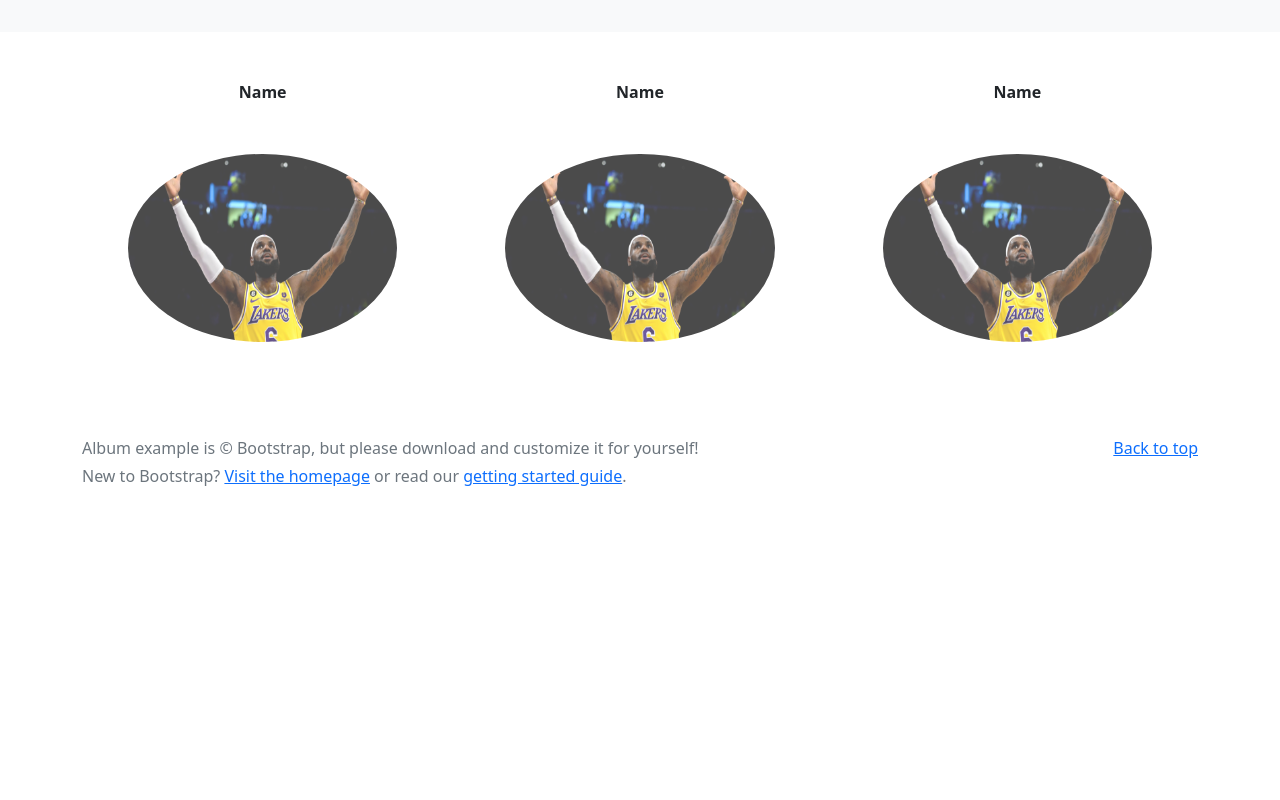
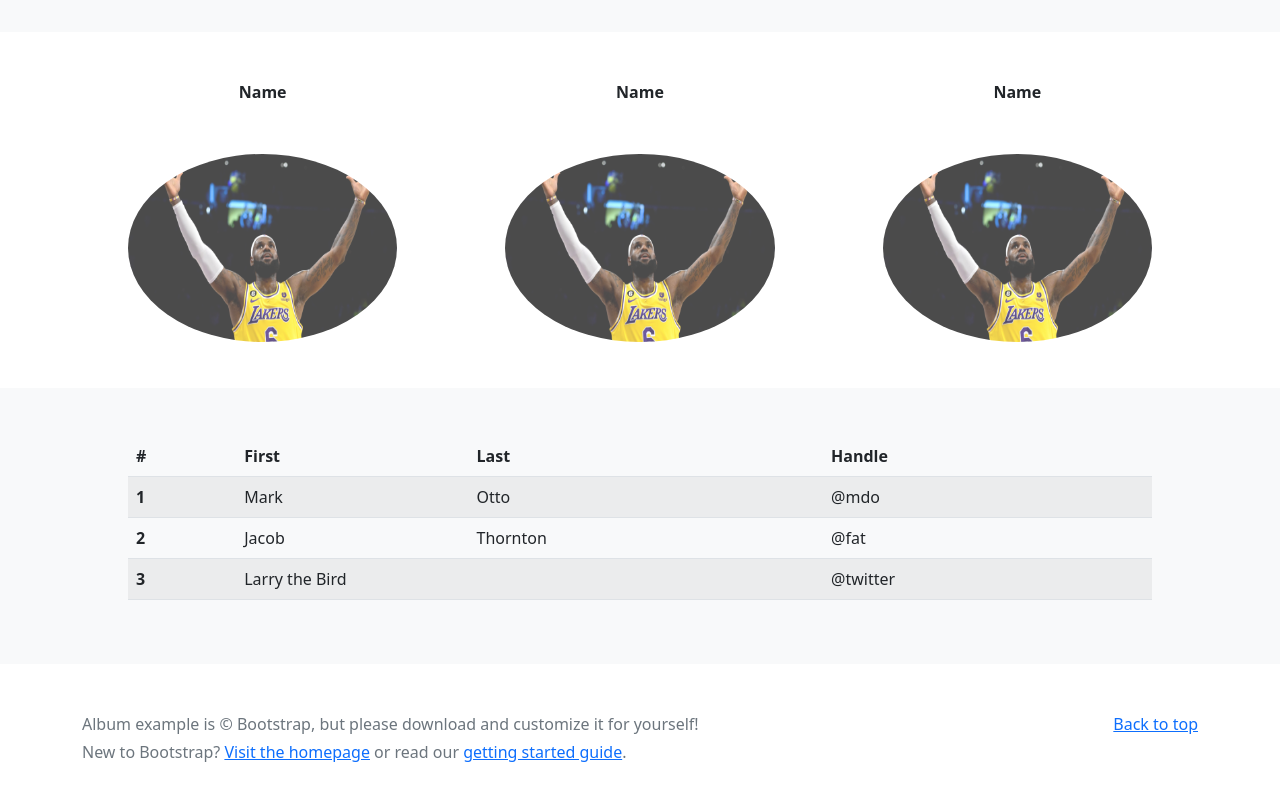
Before and after one commit to JonathanHew/BootstrapProject, a plain HTML site: page index.html in a window 1280 px wide. Shown: the part 1195-1995 px from the top of the page. Before the commit the page ends 1731 px from the top, so only its background shows below. Drawn offline with nearby package versions, Linux system fonts and the light colour scheme.

Commit message:
added a striped table from bootstrap with default info

```diff
--- a/Assets/CSS/site.css
+++ b/Assets/CSS/site.css
@@ -70,3 +70,8 @@
   .card-body {
     min-height: 200px;
   }
+
+  #table-div {
+    width: 80%;
+    margin: 0 auto;
+  }
--- a/index.html
+++ b/index.html
@@ -209,10 +209,10 @@
             <div class="col">
               <div class="card shadow-sm">
                 <img
-                src="Assets/Images/Carousel1.jpg"
-                class="card-img-top"
-                alt="..."
-              />
+                  src="Assets/Images/Carousel1.jpg"
+                  class="card-img-top"
+                  alt="..."
+                />
 
                 <div class="card-body">
                   <p class="card-text">
@@ -349,6 +349,39 @@
           </div>
         </div>
       </section>
+      <div class="album py-5 bg-light">
+        <div id="table-div">
+          <table class="table table-striped">
+            <thead>
+              <tr>
+                <th scope="col">#</th>
+                <th scope="col">First</th>
+                <th scope="col">Last</th>
+                <th scope="col">Handle</th>
+              </tr>
+            </thead>
+            <tbody>
+              <tr>
+                <th scope="row">1</th>
+                <td>Mark</td>
+                <td>Otto</td>
+                <td>@mdo</td>
+              </tr>
+              <tr>
+                <th scope="row">2</th>
+                <td>Jacob</td>
+                <td>Thornton</td>
+                <td>@fat</td>
+              </tr>
+              <tr>
+                <th scope="row">3</th>
+                <td colspan="2">Larry the Bird</td>
+                <td>@twitter</td>
+              </tr>
+            </tbody>
+          </table>
+        </div>
+      </div>
     </main>
 
     <footer class="text-muted py-5">
```
